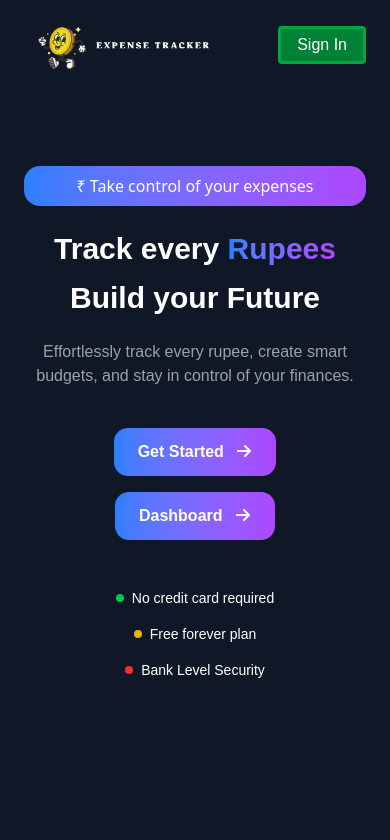
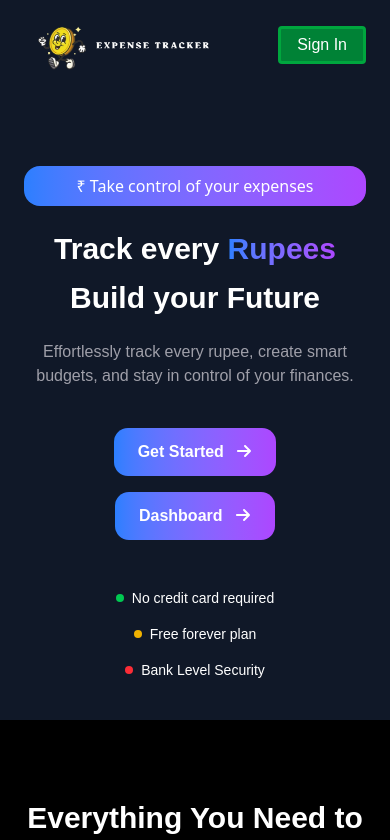
Before and after one commit to Sidharth77777/expense_tracker, a Next.js app: page / in a window 390 px wide. Shown: the top 840 px of the page. Built offline with nearby package versions, Linux system fonts and the light colour scheme; no server answers.

Commit message:
Fixed a landing responsive bug

```diff
--- a/app/_compnents/landingPage/landingOne.js
+++ b/app/_compnents/landingPage/landingOne.js
@@ -9,7 +9,7 @@ export default function LandingOne() {
   const router = useRouter();
 
   return (
-    <div className="px-6 sm:px-6 lg:px-8 py-10 min-h-screen flex flex-col items-center">
+    <div className="px-6 sm:px-6 lg:px-8 py-10 sm:min-h-screen flex flex-col items-center">
 
       <motion.h1
         initial={{ opacity: 0, x: 50 }}
```
